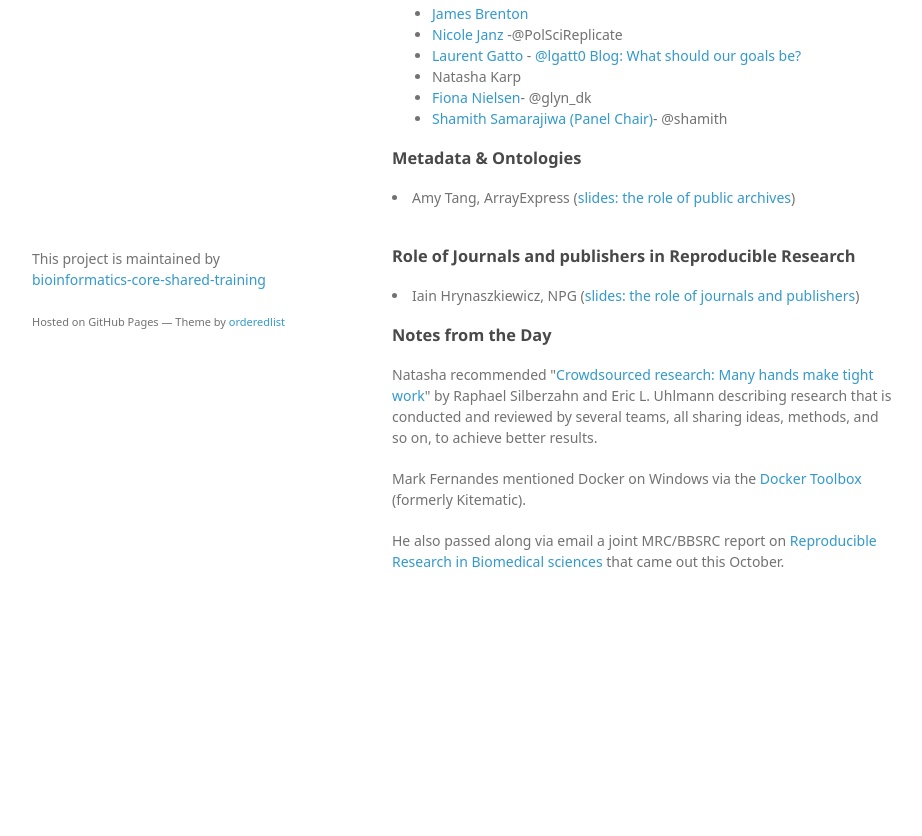
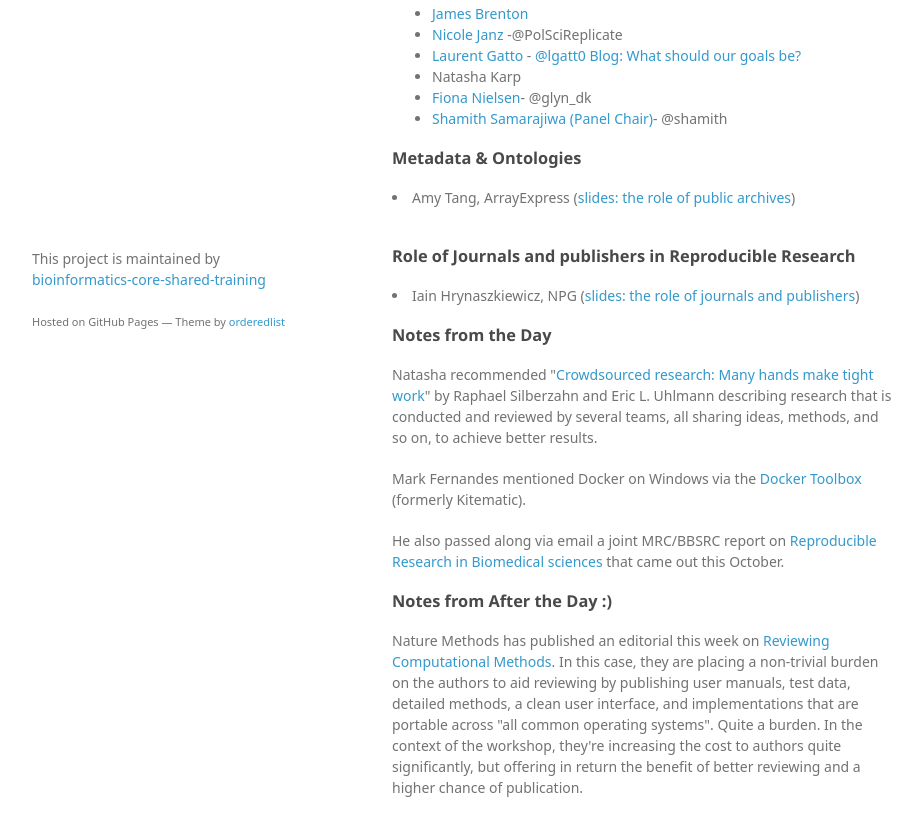
Before and after one commit to bioinformatics-core-shared-training/reproducibility_workshop, a plain HTML site: page index.html in a window 1280 px wide. Shown: the part 399-1235 px from the top of the page, without its empty margins (178-1100 px from the left). Before the commit the page ends 1041 px from the top, so only its background shows below. Drawn offline with Linux system fonts and the light colour scheme; a web font is replaced by a local one.

Commit message:
add link to Nature Methods' article about computational reviewing

```diff
--- a/index.html
+++ b/index.html
@@ -76,6 +76,10 @@
 
 <p>He also passed along via email a joint MRC/BBSRC report on <a href="http://www.bbsrc.ac.uk/news/policy/2015/151029-pr-improving-reproducibility-of-biomedical-research/">Reproducible Research in Biomedical sciences</a> that came out this October.</p>
 
+<h3>Notes from After the Day :)</h3>
+
+<p>Nature Methods has published an editorial this week on <a href="http://www.nature.com/nmeth/journal/v12/n12/full/nmeth.3686.html">Reviewing Computational Methods</a>.  In this case, they are placing a non-trivial burden on the authors to aid reviewing by publishing user manuals, test data, detailed methods, a clean user interface, and implementations that are portable across "all common operating systems".  Quite a burden.  In the context of the workshop, they're increasing the cost to authors quite significantly, but offering in return the benefit of better reviewing and a higher chance of publication.</p>
+
       </section>
       <footer>
         <p>This project is maintained by <a href="https://github.com/bioinformatics-core-shared-training">bioinformatics-core-shared-training</a></p>
```
